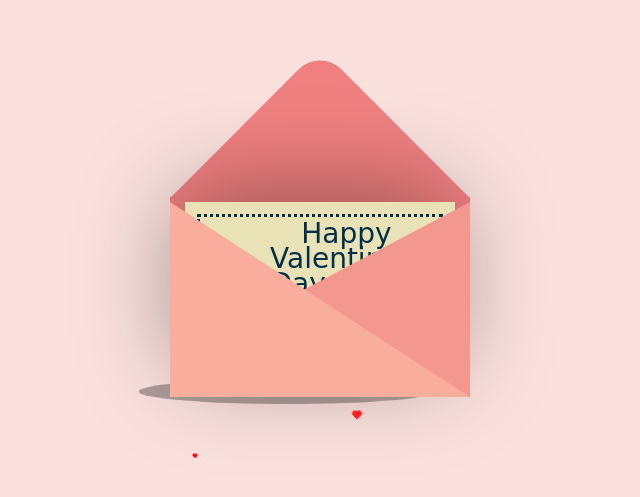
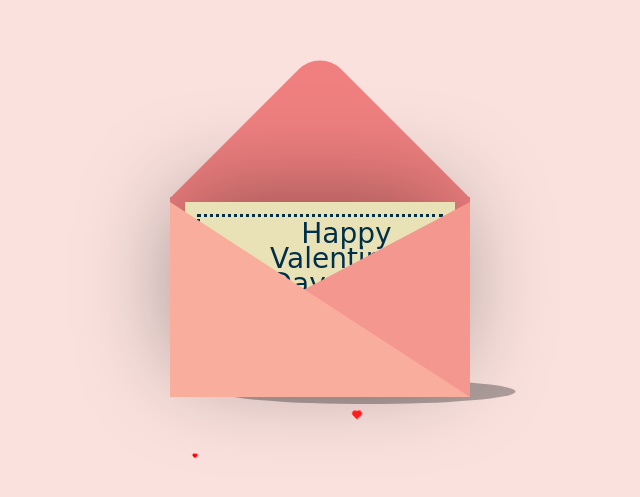
Before and after one commit to navaneedh/vale, a plain HTML site: page index.html in a window 1280 px wide. Shown: the part 141-638 px from the top of the page, without its empty margins (320-960 px from the left). Drawn offline with nearby package versions, Linux system fonts and the light colour scheme.

Commit message:
Update styles.css
522

```diff
--- a/styles.css
+++ b/styles.css
@@ -130,7 +130,7 @@ body {
   border-radius: 50%;
   background-color: rgba(0, 0, 0, 0.3);
   top: 520px; /* Adjusted to place shadow below the envelope */
-  left: 442px;
+  left: 522px;
   animation: scale 3s linear infinite;
   z-index: -1;
 }
```
